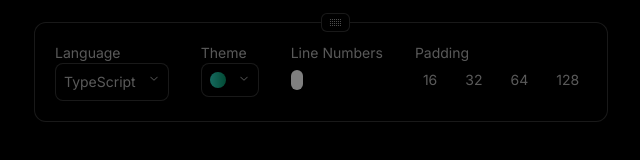
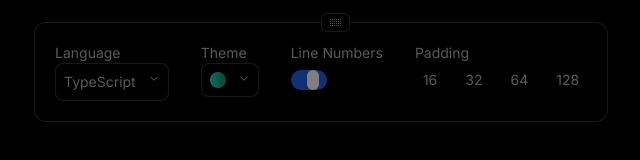
Before and after one commit to IvanOrsh/shm-codebox, a Next.js app: page / in a window 1280 px wide. Shown: the part 550-710 px from the top of the page, without its empty margins (319-959 px from the left). Built offline with nearby package versions, Linux system fonts and the light colour scheme.

Commit message:
fix: toggle ui

```diff
--- a/src/components/Toggle.tsx
+++ b/src/components/Toggle.tsx
@@ -17,14 +17,16 @@ export default function Toggle(props: ToggleProps) {
         className={clsx(
           "flex h-5 w-9 cursor-pointer rounded-full",
           "transition-colors duration-200 ease-in-out",
-          "focus:outline-none"
+          "focus:outline-none",
+          "ui-checked:bg-blue-600 ui-not-checked:bg-gray-200"
         )}
       >
         <span
           className={clsx(
             "pointer-events-none h-full w-3 translate-y-0 rounded-full",
             "bg-white",
-            "transform transition-transform duration-200 ease-in-out will-change-transform"
+            "transform transition-transform duration-200 ease-in-out will-change-transform",
+            "ui-checked:translate-x-4"
           )}
         />
       </Switch>
```
